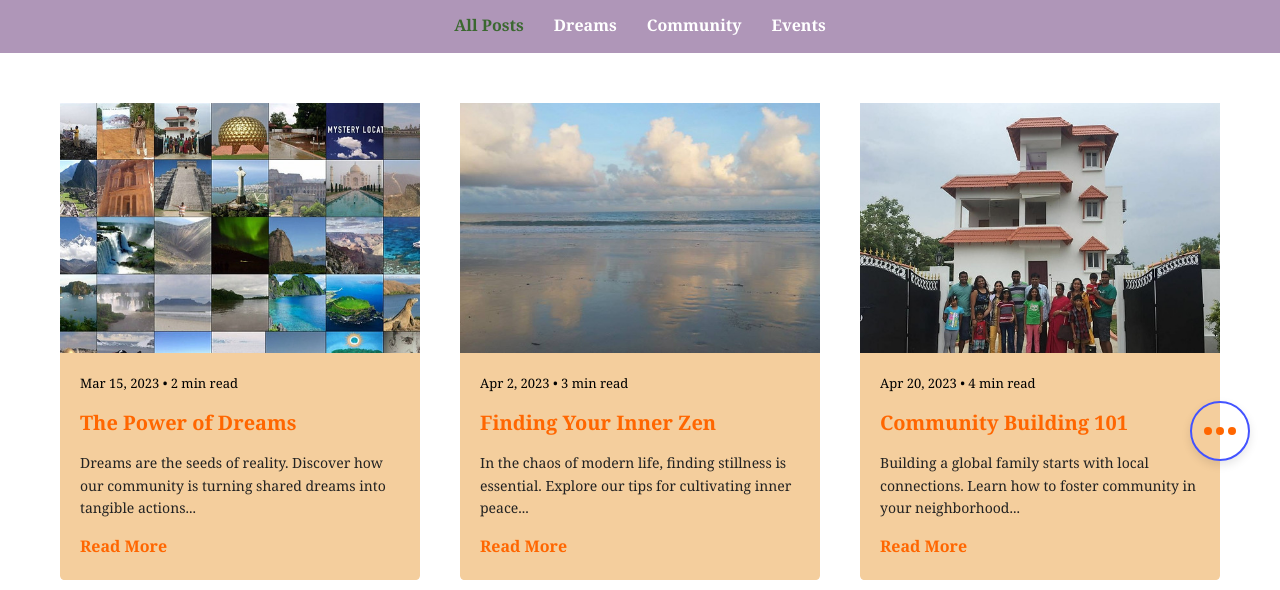
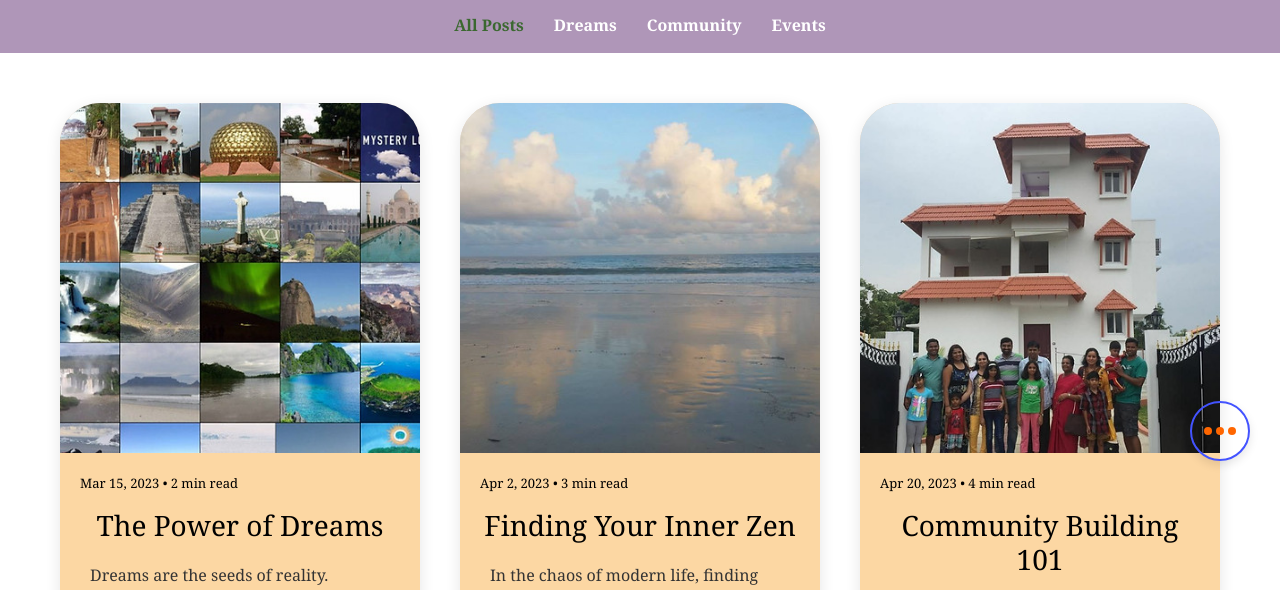
Before and after one commit to agnelvishal/vishwameva-kutumbakam-scratch2, a website: page blog.html in a window 1280 px wide. Shown: the part 309-899 px from the top of the page. Drawn offline with nearby package versions, Linux system fonts and the light colour scheme.

Commit message:
locations design change

```diff
--- a/styles.css
+++ b/styles.css
@@ -1151,20 +1151,28 @@ body {
     display: grid;
     grid-template-columns: repeat(3, 1fr);
     gap: 40px;
+    /* max-width: 900px; */
+    /* Constrain width to keep 2 columns looking good */
+    margin: 0 auto;
 }
 
 .content-card {
     /* Was blog-card */
-    background-color: #f4ce9d;
-    /* Peach */
-    min-height: 400px;
+    background-color: rgb(252 215 163);
+    /* Lighter peach/beige as per image */
+    min-height: auto;
+    /* Let content dictate height */
     display: flex;
     flex-direction: column;
-    border-radius: 1%;
+    border-radius: 40px;
+    /* More rounded corners */
+    overflow: hidden;
+    box-shadow: 0 4px 15px rgba(0, 0, 0, 0.1);
 }
 
 .content-card-image {
-    height: 250px;
+    height: 350px;
+    /* Taller image */
     background-color: #ddd;
     background-size: cover;
     background-position: center;
@@ -1179,24 +1187,49 @@ body {
 
 .card-title {
     font-family: georgia, palatino, "book antiqua", "palatino linotype", serif;
-    font-size: 20px;
+    font-size: 28px;
+    font-weight: 400;
+    /* Looks regular in image */
+    color: #000;
+    margin-bottom: 20px;
+    line-height: 1.2;
+    text-align: center;
+}
+
+.card-text {
+    font-size: 16px;
+    color: #333;
+    flex: 1;
+    line-height: 1.5;
+    margin-bottom: 20px;
+    padding: 0 10px;
+    text-align: left;
+    /* Or justify if preferred */
+    font-family: georgia, palatino, "book antiqua", "palatino linotype", serif;
+}
+
+.card-link {
+    display: inline-block;
+    background-color: #F39200;
+    /* Orange */
+    color: white;
     font-weight: 700;
-    color: rgb(255, 102, 0);
-    margin-bottom: 15px;
-    line-height: 1.4;
-}
-
-.card-text {
-    font-size: 14px;
-    color: #222;
-    flex: 1;
-}
-
-.card-link {
-    margin-top: 15px;
-    color: rgb(255, 102, 0);
-    font-weight: 600;
     text-decoration: none;
+    padding: 12px 30px;
+    border-radius: 8px;
+    border: 3px solid #2caf63;
+    /* Green border */
+    margin: 0 auto;
+    /* Center button */
+    font-size: 18px;
+    font-family: georgia, palatino, "book antiqua", "palatino linotype", serif;
+    transition: all 0.3s ease;
+}
+
+.card-link:hover {
+    background-color: #e08500;
+    text-decoration: none;
+    transform: scale(1.05);
 }
 
 /* Clickable Card Wrapper */
```
Also changed, not shown: locations.html (+3 -3 lines).
